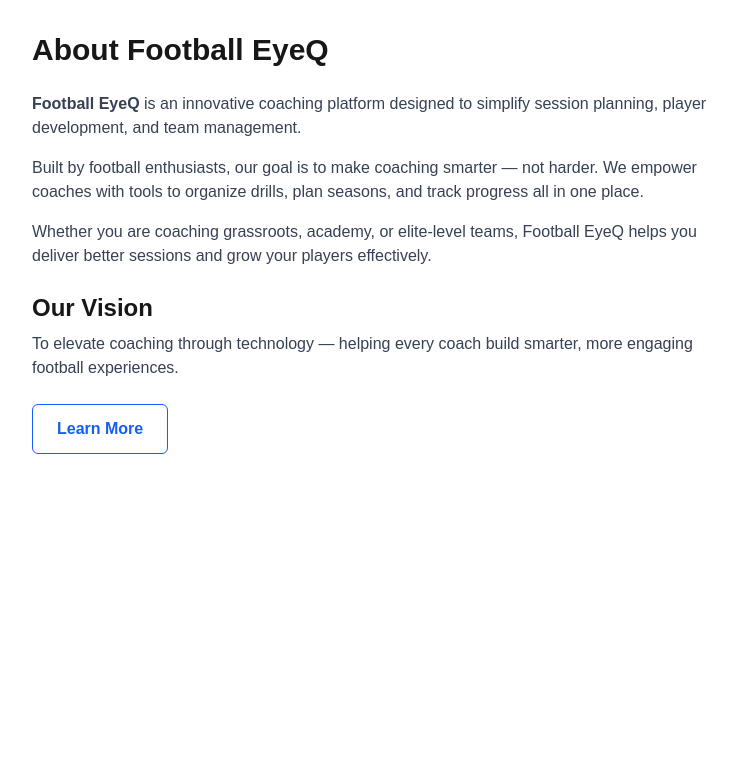
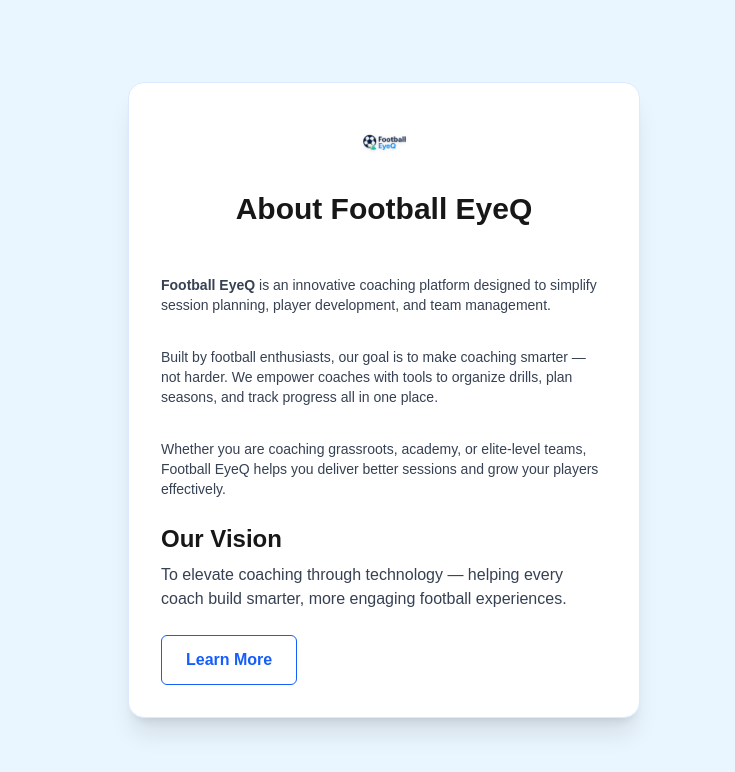
Before and after one commit to Brinkmann/FootBallEyeQ_Site, a Next.js app: page /about in a window 1280 px wide. Shown: the top 772 px of the page, without its empty margins (256-991 px from the left). Built offline with nearby package versions, Linux system fonts and the light colour scheme.

Commit message:
fixed little front end changes

```diff
--- a/app/about/page.tsx
+++ b/app/about/page.tsx
@@ -2,10 +2,13 @@
 
 export default function AboutPage() {
   return (
-    <main className="p-8 max-w-3xl mx-auto">
+    <main className="min-h-screen bg-[#eaf6ff] flex items-center justify-center">
+      <div className="bg-white rounded-2xl shadow-xl p-8 max-w-lg w-full flex flex-col gap-6 border border-blue-100">
+        <div className="flex flex-col items-center gap-3">
+          <img src="../images/logo.png" alt="Logo" className="h-14 mb-2 drop-shadow" />
       <h1 className="text-3xl font-bold mb-6">About Football EyeQ</h1>
-
-      <section className="mb-6">
+</div>
+      <section className="text-gray-700 text-sm flex flex-col gap-4">
         <p className="text-gray-700 mb-4">
           <strong>Football EyeQ</strong> is an innovative coaching platform designed to simplify session planning, player development, and team management.
         </p>
@@ -25,7 +28,7 @@
 
         {/* Button linking to external website */}
         <a
-          href="https://football-eyeq.com"
+          href="https://www.football-eyeq.com/"
           target="_blank"
           rel="noopener noreferrer"
           className="inline-block px-6 py-3 border border-blue-600 text-blue-600 font-semibold rounded-md hover:bg-blue-50"
@@ -33,6 +36,7 @@
           Learn More
         </a>
       </section>
+      </div>
     </main>
   );
 }
--- a/app/admin/page.jsx
+++ b/app/admin/page.jsx
@@ -161,10 +161,10 @@
                 <h1 className="text-2xl font-bold mb-4">
                     {editingId ? "Edit Exercise" : "Add New Exercise"}
                 </h1>
-
+                <div className="bg-white rounded shadow p-4">
                     {/* Exercise Form */}
                     <form onSubmit={handleSubmit} className="space-y-4">
-                    <div>
+                        <div >
                             <label className="block text-sm font-medium text-gray-700 mb-1">
                                 Unique ID
                             </label>
@@ -188,6 +188,7 @@
                                 value={title}
                                 onChange={(e) => setTitle(e.target.value)}
                                 className="w-full border px-3 py-2"
+                                placeholder="Enter exercise title"
                                 required
                             />
                         </div>
@@ -211,6 +212,7 @@
                                 Blurb
                             </label>
                             <textarea
+                                placeholder="A short summary of the exercise"
                                 value={overview}
                                 onChange={(e) => setOverview(e.target.value)}
                                 className="w-full border px-3 py-2"
@@ -338,7 +340,7 @@
                                 </div>
                             )}
                         </div>
-
+                        <div className="flex gap-4">
                             <button
                                 type="submit"
                                 className="bg-blue-500 text-white px-4 py-2 rounded"
@@ -355,7 +357,10 @@
                                     Cancel Edit
                                 </button>
                             )}
+                        </div>
                     </form>
+                </div>
+
 
                 {/* Exercise List */}
                 <div className="mt-10">
--- a/app/login/page.tsx
+++ b/app/login/page.tsx
@@ -35,9 +35,9 @@
     <div className="min-h-screen bg-[#eaf6ff] flex items-center justify-center">
       <div className="bg-white rounded-2xl shadow-xl p-8 max-w-sm w-full flex flex-col gap-6 border border-blue-100">
         <div className="flex flex-col items-center gap-3">
-          <img src="/logo.svg" alt="Logo" className="h-14 mb-2 drop-shadow" />
-          <h1 className="text-3xl font-extrabold text-blue-400 mb-2 tracking-tight text-center">Sign In</h1>
-          <p className="text-1xl font-extrabold text-blue-300 mb-2 tracking-tight text-center">Welcome back to EyeQVision – please log in to continue.</p>
+          <img src="../images/logo.png" alt="Logo" className="h-14 mb-2 drop-shadow" />
+          <h1 className="text-3xl font-extrabold text-blue-400 mb-2 tracking-tight text-center">Login</h1>
+          <p className="text-1xl font-extrabold text-blue-300 mb-2 tracking-tight text-center">Welcome back to FootballEyeQ please log in to continue.</p>
         </div>
         <form onSubmit={handleLogin} className="flex flex-col gap-4">
           <input
--- a/app/planner/page.tsx
+++ b/app/planner/page.tsx
@@ -69,7 +69,7 @@
                 })}
               </div>
 
-              <button className="text-blue-600 text-sm hover:underline">✏️ Edit</button>
+
             </div>
           ))}
         </div>
--- a/app/signup/page.tsx
+++ b/app/signup/page.tsx
@@ -46,12 +46,12 @@
     <div className="min-h-screen bg-[#eaf6ff] flex items-center justify-center">
       <div className="bg-white rounded-2xl shadow-xl p-8 max-w-sm w-full flex flex-col gap-6 border border-blue-100">
         <div className="flex flex-col items-center gap-3">
-          <img src="/logo.svg" alt="Logo" className="h-14 mb-2 drop-shadow" />
+          <img src="../images/logo.png" alt="Logo" className="h-14 mb-2 drop-shadow" />
           <h1 className="text-3xl font-extrabold text-blue-400 mb-2 tracking-tight text-center">
             Sign Up
           </h1>
           <p className="text-1xl font-extrabold text-blue-300 mb-2 tracking-tight text-center">
-            Create your EyeQVision account.
+            Create your FootballEyeQ account.
           </p>
         </div>
         <form onSubmit={handleSignup} className="flex flex-col gap-4">
```
Also changed, not shown: public/images/8847419.png (added). Lines whose indentation alone changed are shown as unchanged.
